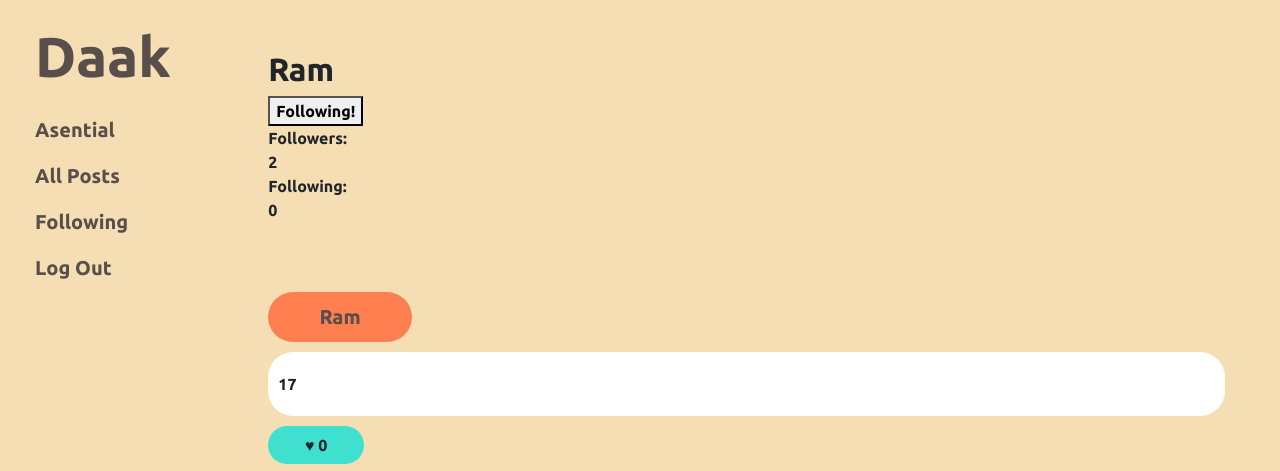
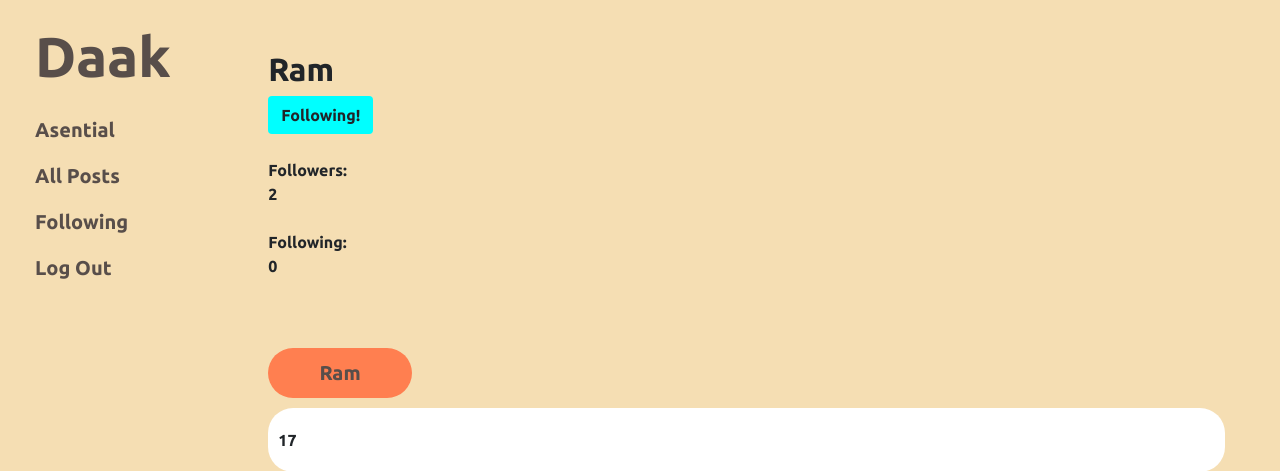
Before and after one commit to Asential/Daak, a Django app: a page that uses network/templates/network/profile.html in a window 1280 px wide. Shown: the top 471 px of the page. Run offline with Django 3.2, Linux system fonts and the light colour scheme; a user stored in the database is signed in; data comes from the database, SQL or seed files in the repository; both versions use the stored data as it was after the commit; some libraries are stand-ins or nearby versions.

Commit message:
A little more css

```diff
--- a/network/static/network/styles.css
+++ b/network/static/network/styles.css
@@ -11,6 +11,14 @@ body{
     margin: 20px 20px;
     padding: 20px 20px;
     border-radius: 25px;
+}
+
+.follow{
+    background-color: yellow;
+}
+
+.unfollow{
+    background-color: aqua;
 }
 
 .post{
--- a/network/templates/network/profile.html
+++ b/network/templates/network/profile.html
@@ -13,15 +13,15 @@
     {% else %}
         <h2> {{username}} </h2>
         {% if username in followed %}
-            <button class="unfollow" name="{{username}}">Following!</button>
+            <button class="unfollow btn" name="{{username}}">Following!</button>
         {% else %}
-            <button class="follow" name="{{username}}">Follow</button>
+            <button class="follow btn" name="{{username}}">Follow</button>
         {% endif %}
-
+        <br><br>
     {% endif %}
 
     <div>
-        Followers: <div id="followersCount">{{followersCount}}</div>
+        Followers: <div id="followersCount">{{followersCount}}</div><br>
     </div>
     <div>
         Following: <div id="followingCount">{{followingCount}}</div>
```
Also changed, not shown: db.sqlite3.
